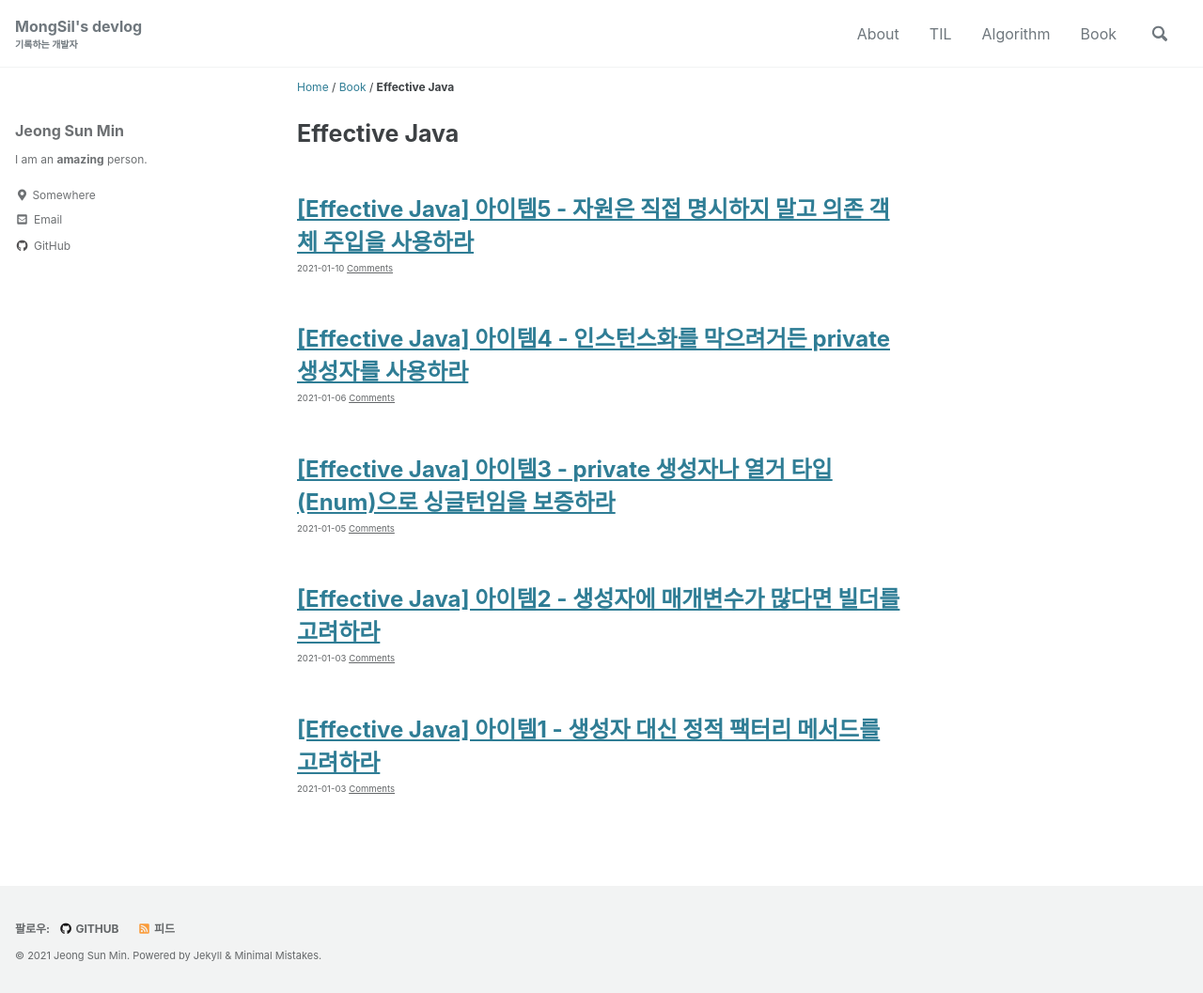
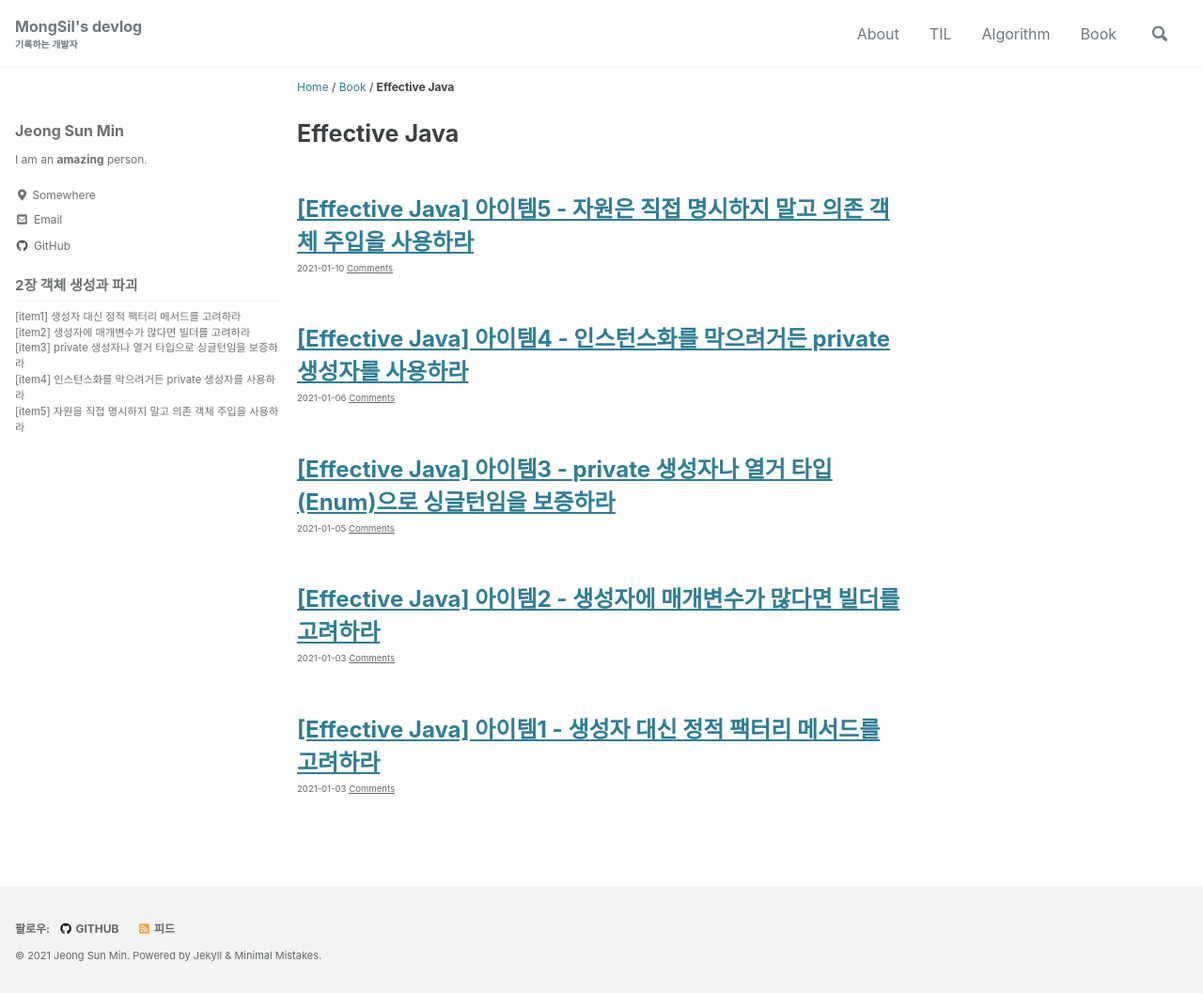
Before and after one commit to mongsil1025/mongsil1025.github.io, a Jekyll site: the page built from _pages/Book/effective-java/index.html, in a window 1280 px wide and 1057 px high. Shown: the whole window at 94% size. Built offline with Jekyll 4.4.1, drawn with Linux system fonts in a browser that asks for light colours; cached includes are drawn as plain includes.

Commit message:
[#] 커스터마이징

```diff
--- a/_config.yml
+++ b/_config.yml
@@ -240,3 +240,10 @@
       share: # true
       related: #true
       classes: wide
+      show_date: true
+  # _effective-java
+  - scope:
+      path: "_posts/Book/effective-java/"
+    values:
+      sidebar:
+        nav: "effective-java"
--- a/_data/navigation.yml
+++ b/_data/navigation.yml
@@ -12,13 +12,24 @@
     url: /book/
 
 book:
-  - title: "Book"
-    url: /book/
+  - title: "Effective Java 3rd"
+    url: /book/effective-java/
+  - title: "MongoDB in Action"
+    url: /book/mongodb-in-action/
+
+effective-java:
+  - title: "2장 객체 생성과 파괴"
     children:
-      - title: "MongoDB in Action"
-        url: /book/mongo/
-      - title: "Effective Java"
-        url: /book/effective-java/
+      - title: "[item1] 생성자 대신 정적 팩터리 메서드를 고려하라"
+        url: /book/effective-java/item1/
+      - title: "[item2] 생성자에 매개변수가 많다면 빌더를 고려하라"
+        url: /book/effective-java/item2/
+      - title: "[item3] private 생성자나 열거 타입으로 싱글턴임을 보증하라"
+        url: /book/effective-java/item3/
+      - title: "[item4] 인스턴스화를 막으려거든 private 생성자를 사용하라"
+        url: /book/effective-java/item4/
+      - title: "[item5] 자원을 직접 명시하지 말고 의존 객체 주입을 사용하라"
+        url: /book/effective-java/item5/
 
 algorithm:
   - title: "basic"
--- a/_pages/Book/effective-java/index.html
+++ b/_pages/Book/effective-java/index.html
@@ -3,6 +3,9 @@
 comments: false
 permalink: /book/effective-java/
 title: "Effective Java"
+
+sidebar:
+  nav: "effective-java"
 ---
 {% for post in site.posts %}
 {% if post.tags contains "effective-java" %}
--- a/_pages/Book/mongo/index.html
+++ b/_pages/Book/mongodb-in-action/index.html
@@ -1,8 +1,8 @@
 ---
 layout: archive
 comments: false
-permalink: /book/mongo/
-title: "몽고"
+permalink: /book/mongodb-in-action/
+title: "MongoDB in Action"
 ---
 {% for post in site.posts %}
 {% if post.tags contains "mongo" %}
```
